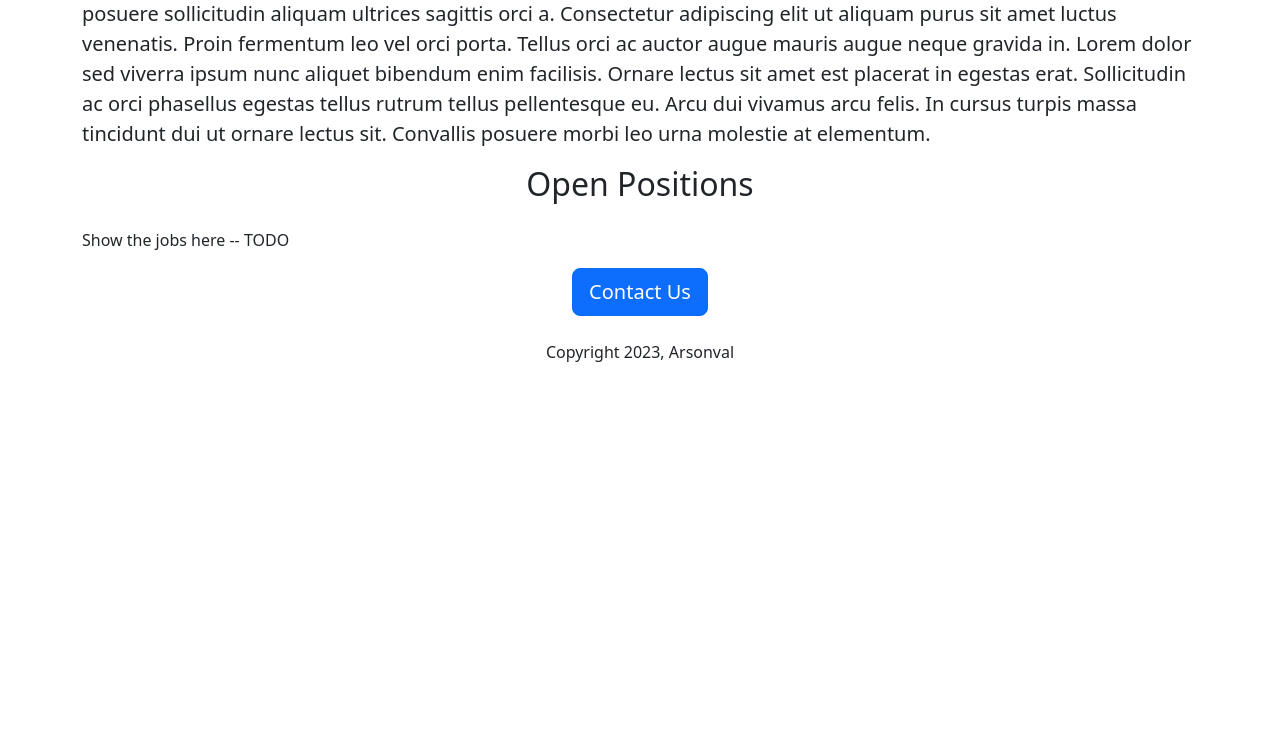
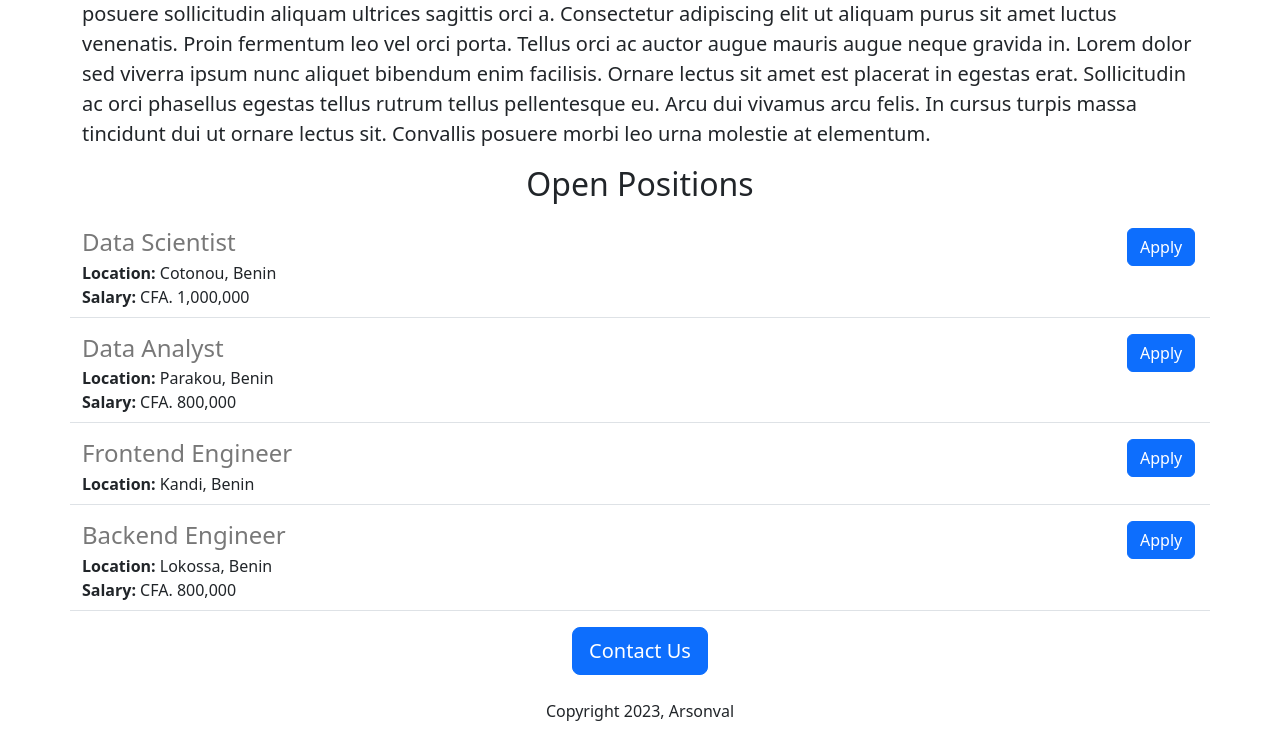
Before and after one commit to Arsene-A/job-website-v2, a Flask app: page / in a window 1280 px wide. Shown: the part 601-1340 px from the top of the page. Before the commit the page ends 963 px from the top, so only its background shows below. Run offline with Flask 3, Linux system fonts and the light colour scheme.

Commit message:
added dynamic data and API route

```diff
--- a/app.py
+++ b/app.py
@@ -1,11 +1,37 @@
-from flask import Flask, render_template
+from flask import Flask, render_template, jsonify
 
 app = Flask(__name__)
+
+JOBS = [{
+  'id': 1,
+  'title': 'Data Scientist',
+  'location': 'Cotonou, Benin',
+  'salary': 'CFA. 1,000,000'
+}, {
+  'id': 2,
+  'title': 'Data Analyst',
+  'location': 'Parakou, Benin',
+  'salary': 'CFA. 800,000'
+}, {
+  'id': 3,
+  'title': 'Frontend Engineer',
+  'location': 'Kandi, Benin',
+}, {
+  'id': 4,
+  'title': 'Backend Engineer',
+  'location': 'Lokossa, Benin',
+  'salary': 'CFA. 800,000'
+}]
 
 
 @app.route("/")
 def hello_world():
-  return render_template('home.html')
+  return render_template('home.html', jobs=JOBS, company_name='Arsonval')
+
+
+@app.route("/api/jobs")
+def list_job():
+  return jsonify(JOBS)
 
 
 if __name__ == "__main__":
--- a/templates/home.html
+++ b/templates/home.html
@@ -16,14 +16,18 @@
   </head>
   <body>
     <div class="container">
-        <h1 class="text-center mt-2 mb-4">Arsonval Careers</h1>
+        <h1 class="text-center mt-2 mb-4">{{company_name}} Careers</h1>
         <img class="img-fluid" id="banner" src="https://job-website--arseneaizansi.repl.co/static/banner.jpeg">
         <h2 class="text-center mt-2 mb-4">About Arsonval</h2>
         <p class="lead">
         Lorem ipsum dolor sit amet, consectetur adipiscing elit, sed do eiusmod tempor incididunt ut labore et dolore magna aliqua. Vulputate mi sit amet mauris commodo quis imperdiet massa. Habitant morbi tristique senectus et netus et. Eleifend donec pretium vulputate sapien nec sagittis. Id velit ut tortor pretium viverra suspendisse potenti. In nulla posuere sollicitudin aliquam ultrices sagittis orci a. Consectetur adipiscing elit ut aliquam purus sit amet luctus venenatis. Proin fermentum leo vel orci porta. Tellus orci ac auctor augue mauris augue neque gravida in. Lorem dolor sed viverra ipsum nunc aliquet bibendum enim facilisis. Ornare lectus sit amet est placerat in egestas erat. Sollicitudin ac orci phasellus egestas tellus rutrum tellus pellentesque eu. Arcu dui vivamus arcu felis. In cursus turpis massa tincidunt dui ut ornare lectus sit. Convallis posuere morbi leo urna molestie at elementum.
         </p>
         <h2 class="text-center mt-2 mb-4">Open Positions</h2>
-        <p>Show the jobs here -- TODO</p>
+      <div>
+          {% for job in jobs%}
+            {% include 'jobitem.html'%}
+          {% endfor %}
+      </div>
         <div class="text-center">
           <button class="btn btn-primary btn-lg">Contact Us</button>
           <p class="mt-4">Copyright 2023, Arsonval</p>
--- /dev/null
+++ b/templates/jobitem.html
@@ -0,0 +1,19 @@
+<div class="border-bottom row" style="margin-bottom:16px; padding-bottom:8px;">
+  <div class="col-11">
+      <h4 style="color: rgb(120,120,120); margin-bottom:4px;">{{job['title']}}
+    </h4>
+    <div>
+      <b>Location:</b> {{job['location']}}
+    </div>
+    {%if 'salary' in job %}
+    <div>
+      <b>Salary:</b> {{job['salary']}}
+    </div>
+    {% endif %}
+  </div>
+  <div class="col-1">
+    <button type="button" class="btn btn-primary">Apply</button>
+  </div>
+
+
+</div>
```
